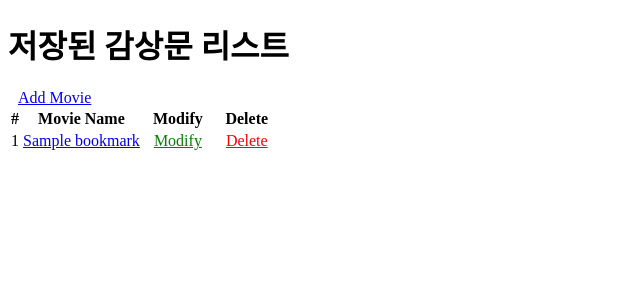
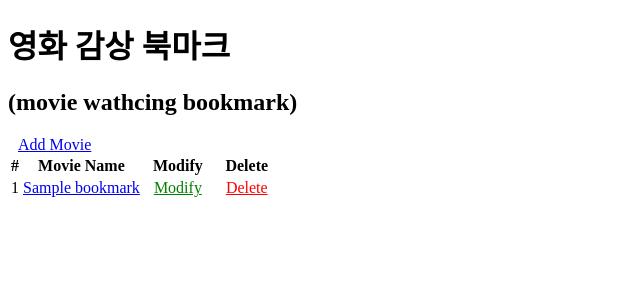
Before and after one commit to kingjiyun/MWB_2024, a Django app: page / in a window 1280 px wide. Shown: the top 300 px of the page, without its empty margins (0-640 px from the left). Run offline with Django 4.2, Linux system fonts and the light colour scheme; tables that the repository leaves empty hold one stand-in row (values such as "Sample post").

Commit message:
bookmark_detail, end

```diff
--- a/bookmark/templates/bookmark/bookmark_list.html
+++ b/bookmark/templates/bookmark/bookmark_list.html
@@ -10,7 +10,7 @@
     </style>
 </head>
 <body>
-    <h1>저장된 감상문 리스트</h1>
+    <h1>영화 감상 북마크</h1><h2>(movie wathcing bookmark)</h2>
     <a href="{% url 'bookmark_create' %}" class="button">Add Movie</a>
     <table>
         <thead>
@@ -25,7 +25,7 @@
             {% for bookmark in bookmarks %}
                 <tr>
                     <td>{{ forloop.counter }}</td>
-                    <td><a href="{% url 'bookmark_edit' bookmark.id %}">{{ bookmark.movie_name }}</a></td>
+                    <td><a href="{% url 'bookmark_detail' bookmark.id %}">{{ bookmark.movie_name }}</a></td>
                     <td><a href="{% url 'bookmark_edit' bookmark.id %}" class="button modify">Modify</a></td>
                     <td><a href="{% url 'bookmark_delete' bookmark.id %}" class="button delete">Delete</a></td>
                 </tr>
--- a/bookmark/urls.py
+++ b/bookmark/urls.py
@@ -4,6 +4,7 @@ from . import views
 urlpatterns = [
     path('', views.bookmark_list, name='bookmark_list'),
     path('new/', views.bookmark_create, name='bookmark_create'),
+    path('detail/<int:id>/', views.bookmark_detail, name='bookmark_detail'),
     path('edit/<int:id>/', views.bookmark_edit, name='bookmark_edit'),
     path('delete/<int:id>/', views.bookmark_delete, name='bookmark_delete'),
 ]
--- a/bookmark/views.py
+++ b/bookmark/views.py
@@ -33,3 +33,7 @@ def bookmark_delete(request, id):
         bookmark.delete()
         return redirect('bookmark_list')
     return render(request, 'bookmark/bookmark_confirm_delete.html', {'bookmark': bookmark})
+
+def bookmark_detail(request, id):
+    bookmark = get_object_or_404(Bookmark, id=id)
+    return render(request, 'bookmark/bookmark_detail.html', {'bookmark': bookmark})
```
Also changed, not shown: bookmark/templates/bookmark/bookmark_detail.html (added, +15 -0 lines).
